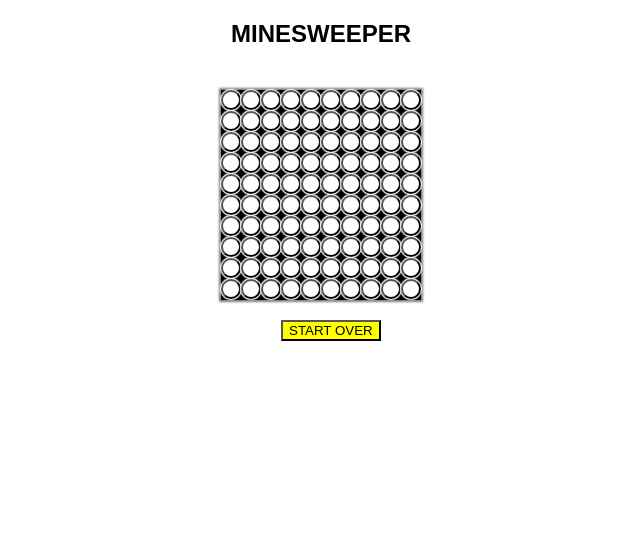
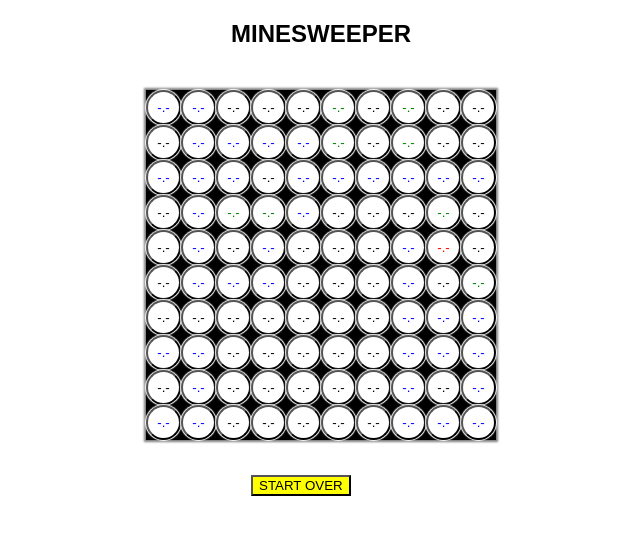
Before and after one commit to arpannln/MiniProjects, a React (Create React App) app in the folder React MineSweeper/minesweeper/: page / in a window 1280 px wide. Shown: the top 534 px of the page, without its empty margins (319-959 px from the left). Built offline with nearby package versions, Linux system fonts and the light colour scheme.

Commit message:
looks nice

```diff
--- a/React MineSweeper/minesweeper/src/App.js
+++ b/React MineSweeper/minesweeper/src/App.js
@@ -3,8 +3,8 @@ import logo from './logo.svg';
 import './App.css';
 
 const GAMESIZE = 10;
-const BOARDSIZE = GAMESIZE * 20;
-const COLORS = { 0: "white", 1: "blue", 2: "green", 3: "red", 4: "orange", "*": "black", "": "white" };
+const BOARDSIZE = GAMESIZE * 35;
+const COLORS = { 1: "blue", 2: "green", 3: "red", 4: "orange", "*": "black", "": "lightgrey", "X": "grey" };
 
 class App extends Component {
 
@@ -44,7 +44,6 @@ class App extends Component {
     } else {
       tiles[`${x}` + y].value = '*';
       tiles[`${x}` + y].color = 'red';
-      tiles[`${x}` + y].backgroundColor = 'red';
       this.upSurroundingCount(tiles, x, y);
       this.randomizeBombs(tiles, --bombCount);
     }
@@ -111,7 +110,8 @@ class App extends Component {
     if (y < 0 || x < 0) return;
     console.log(`${x}` + y);
     if ( tiles[`${x}` + y] && tiles[`${x}` + y].value === 0) {
-      tiles[`${x}` + y].value = "";
+      tiles[`${x}` + y].value = "X";
+      tiles[`${x}` + y].color = "white";
       this.spreadClick(tiles, x, y);
     } else if (tiles[`${x}` + y] && tiles[`${x}` + y].value !== '*') {
       tiles[`${x}` + y].display = "show";
@@ -150,10 +150,9 @@ class App extends Component {
               tileKeys.map( (key) => {
                 let tile = tiles[key];
                 let value = tiles[key].value;
-                if (value === 0) value = " ";
                 return tile.display === "hidden" ?
-                        <button onClick={(e) => this.handleClick(e)} datakey={key} key={key} style={MineSweeperStyles.tileStyle(COLORS[value], "white")} className="tile">  </button> :
-                        <button disabled="true" key={key} style={MineSweeperStyles.tileStyle(tile.color, COLORS[value])} className="tile">{value}</button>
+                        <button onClick={(e) => this.handleClick(e)} datakey={key} key={key} style={MineSweeperStyles.tileStyle(COLORS[value], "white")} className="tile"> -.- </button> :
+                        <button disabled="true" key={key} style={MineSweeperStyles.tileStyle(tile.color, COLORS[value])} className="tile"><span style={{margin: "none"}} >{value}</span></button>
               })
             }
           </div>
@@ -188,7 +187,7 @@ const MineSweeperStyles = {
     return({
       color,
       backgroundColor,
-      borderRadius: "10px",
+      borderRadius: "50px",
       width : BOARDSIZE/GAMESIZE,
       height: BOARDSIZE/GAMESIZE,
       boxShadow: "0px 0px 1px 1px white",
```
